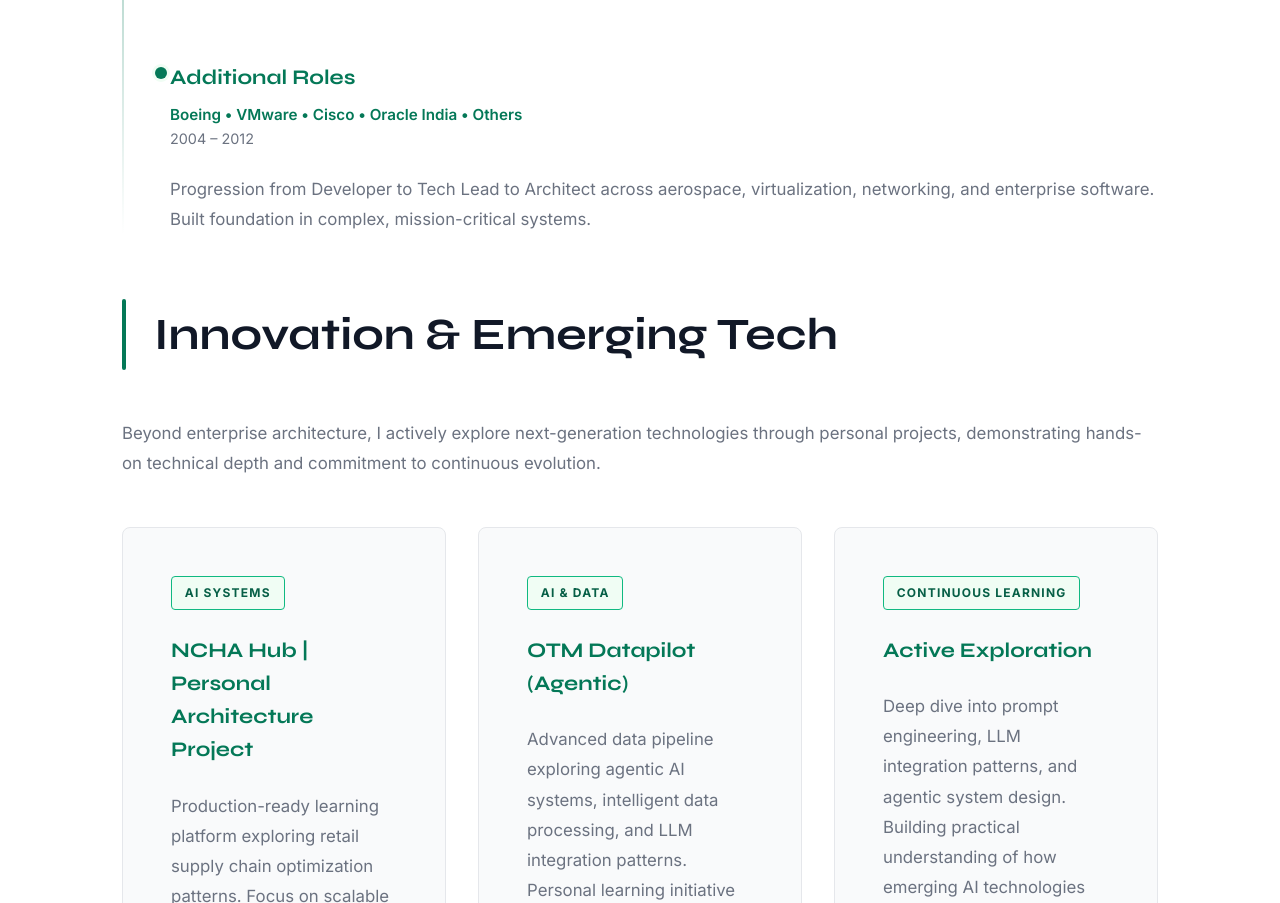
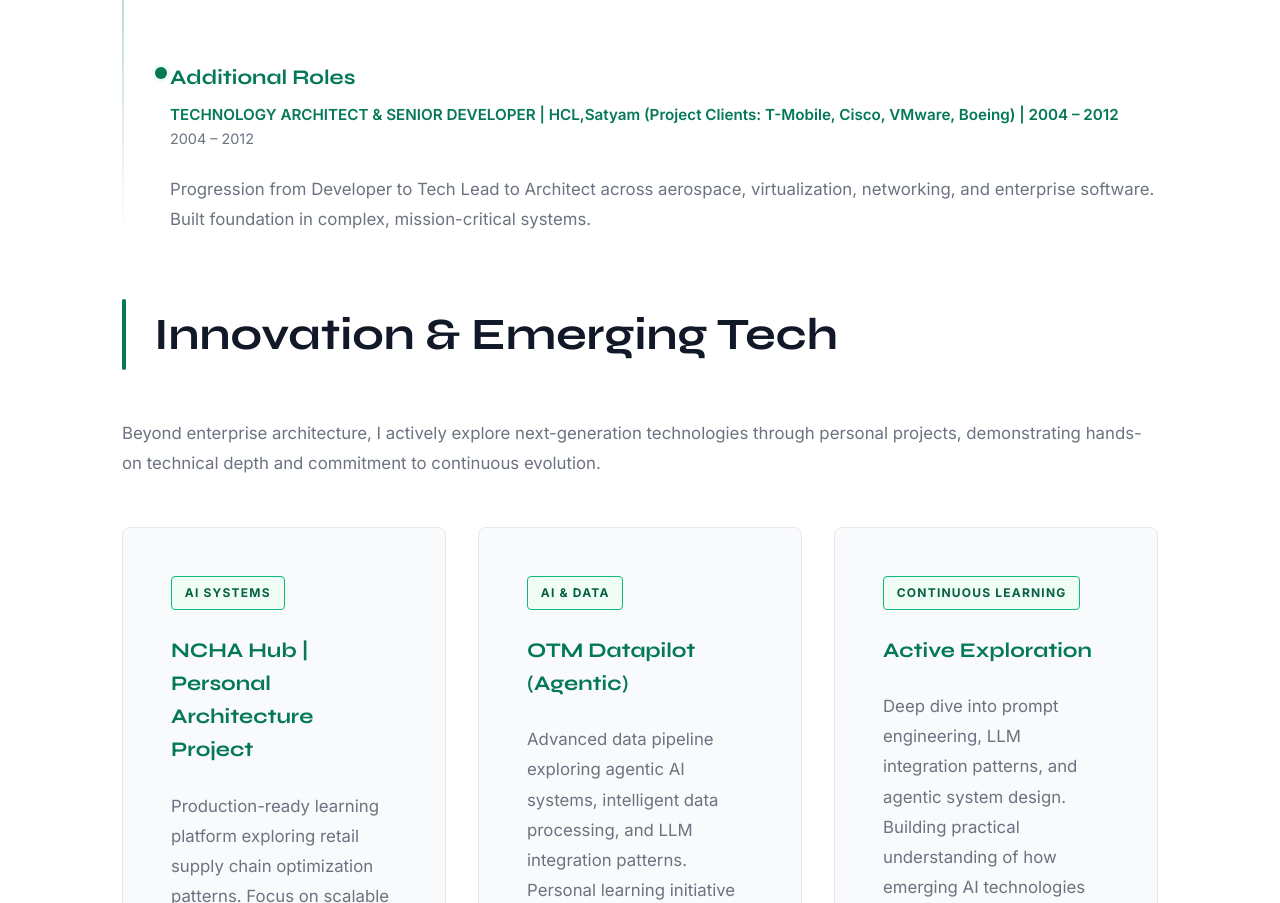
Before and after one commit to sachinjain47/sachinjain47.github.io, a plain HTML site: page index.html in a window 1280 px wide. Shown: the part 3270-4173 px from the top of the page. Drawn offline with Linux system fonts and the light colour scheme.

Commit message:
Update index.html

```diff
--- a/index.html
+++ b/index.html
@@ -717,7 +717,8 @@ footer a:hover {
 
       <div class="timeline-item">
         <h3>Additional Roles</h3>
-        <div class="company">Boeing • VMware • Cisco • Oracle India • Others</div>
+        <div class="company">TECHNOLOGY ARCHITECT & SENIOR DEVELOPER | HCL,Satyam (Project Clients: T-Mobile, Cisco,
+VMware, Boeing) | 2004 – 2012</div>
         <div class="dates">2004 – 2012</div>
         <p>Progression from Developer to Tech Lead to Architect across aerospace, virtualization, networking, and enterprise software. Built foundation in complex, mission-critical systems.</p>
       </div>
```
